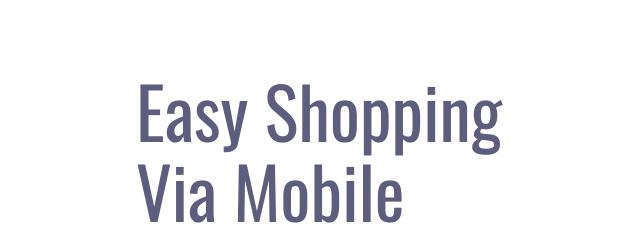
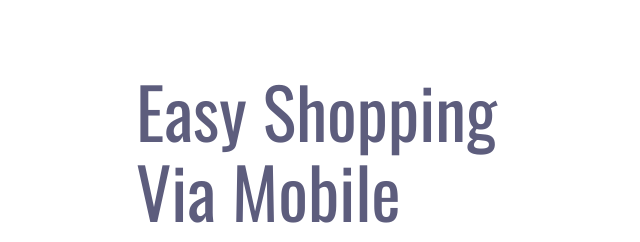
Before and after one commit to marcosveloso114/projeto3, a plain HTML site: page index.html in a window 1280 px wide. Shown: the part 186-428 px from the top of the page, 0-640 px from the left. Drawn offline with nearby package versions, Linux system fonts and the light colour scheme.

Commit message:
alteraçao no meu h1

```diff
--- a/styles.css
+++ b/styles.css
@@ -30,7 +30,7 @@ img{
     right: 130px;
 }
 h1{
-    font-size: 71px;
+    font-size: 70px;
     line-height: 80px;
     color: #5D5D7D;
     width: 368px;
```
